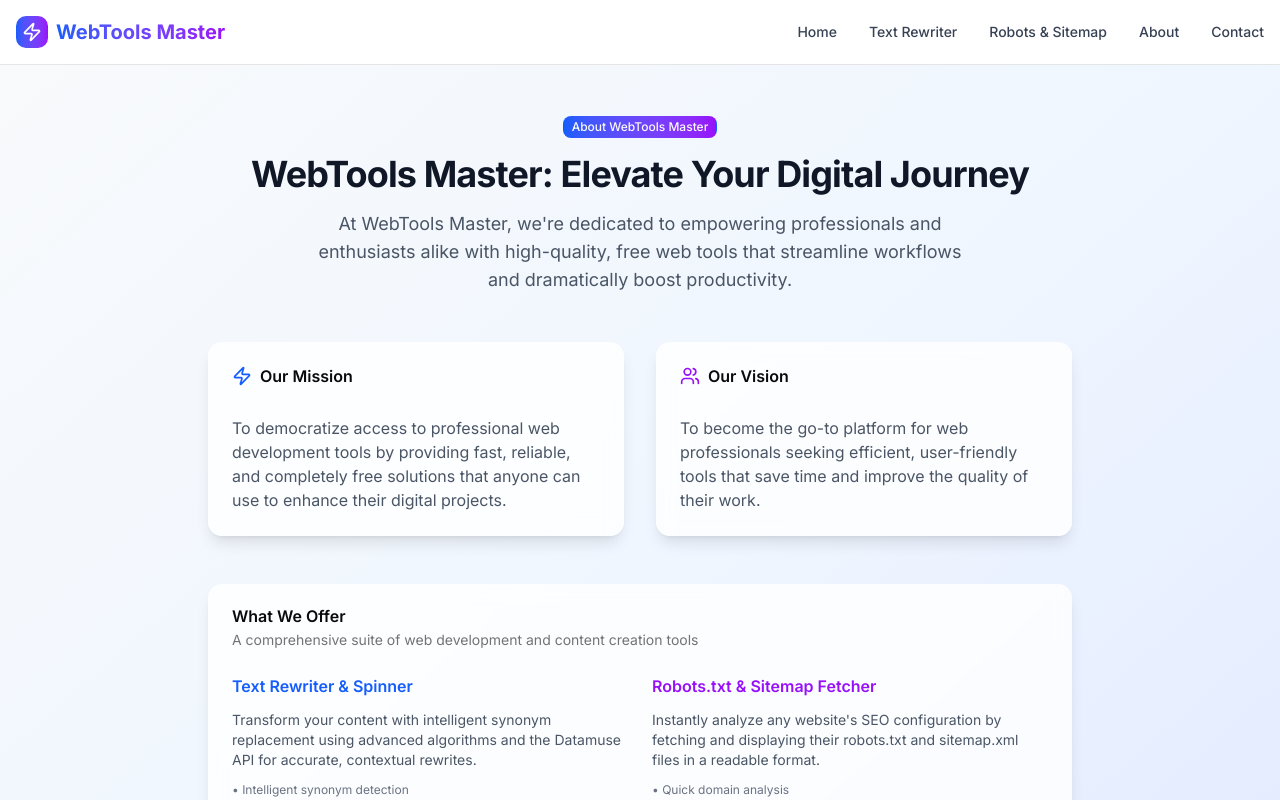
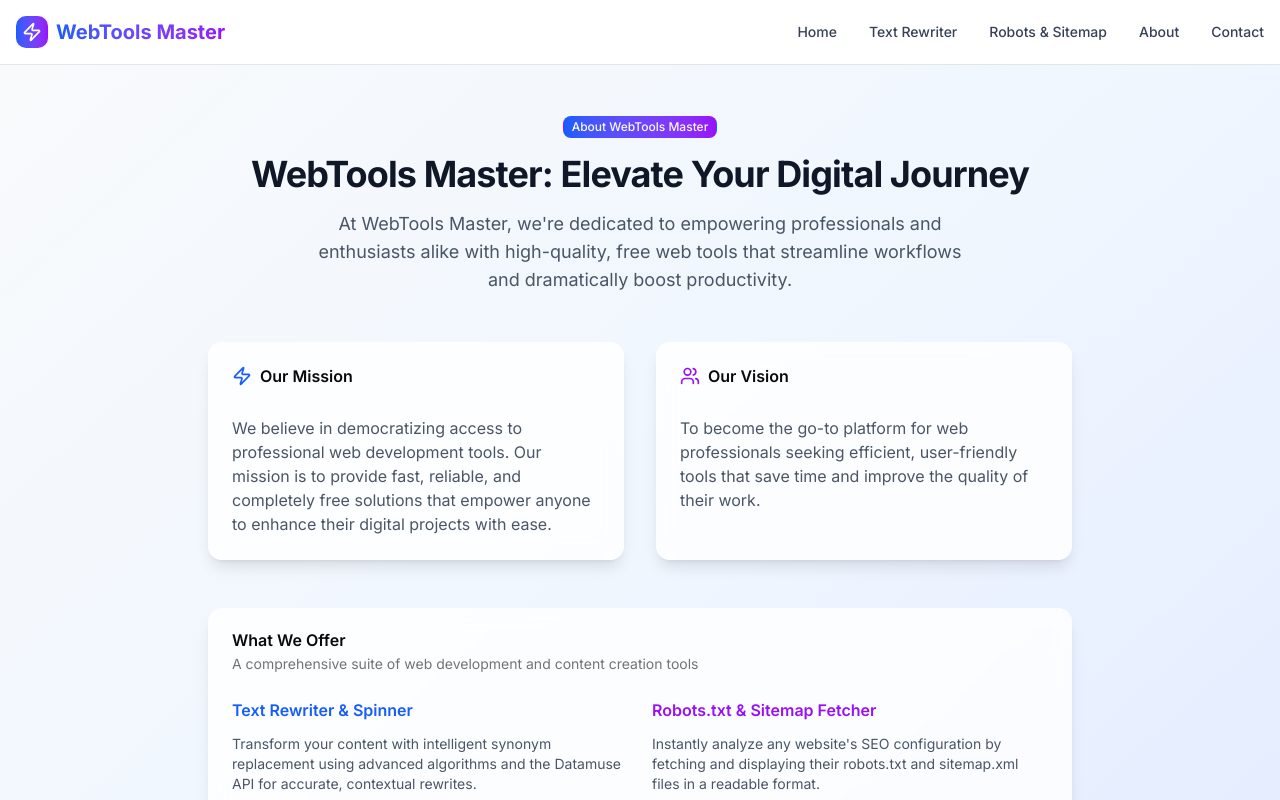
Before and after one commit to samehfathy2/intravelt, a Next.js app: page /about in a window 1280 px wide. Shown: the top 800 px of the page. Built offline with nearby package versions, Linux system fonts and the light colour scheme.

Commit message:
Update page.tsx

```diff
--- a/src/app/about/page.tsx
+++ b/src/app/about/page.tsx
@@ -37,10 +37,11 @@ export default function AboutPage() {
 						</CardHeader>
 						<CardContent>
 							<p className='text-gray-600'>
-								To democratize access to professional web
-								development tools by providing fast, reliable,
-								and completely free solutions that anyone can
-								use to enhance their digital projects.
+                                          We believe in democratizing access to professional web development tools.
+                                          Our mission is to provide fast, reliable, and completely free solutions
+                                          that empower anyone to enhance their digital projects
+                                          with ease.
+
 							</p>
 						</CardContent>
 					</Card>
```
